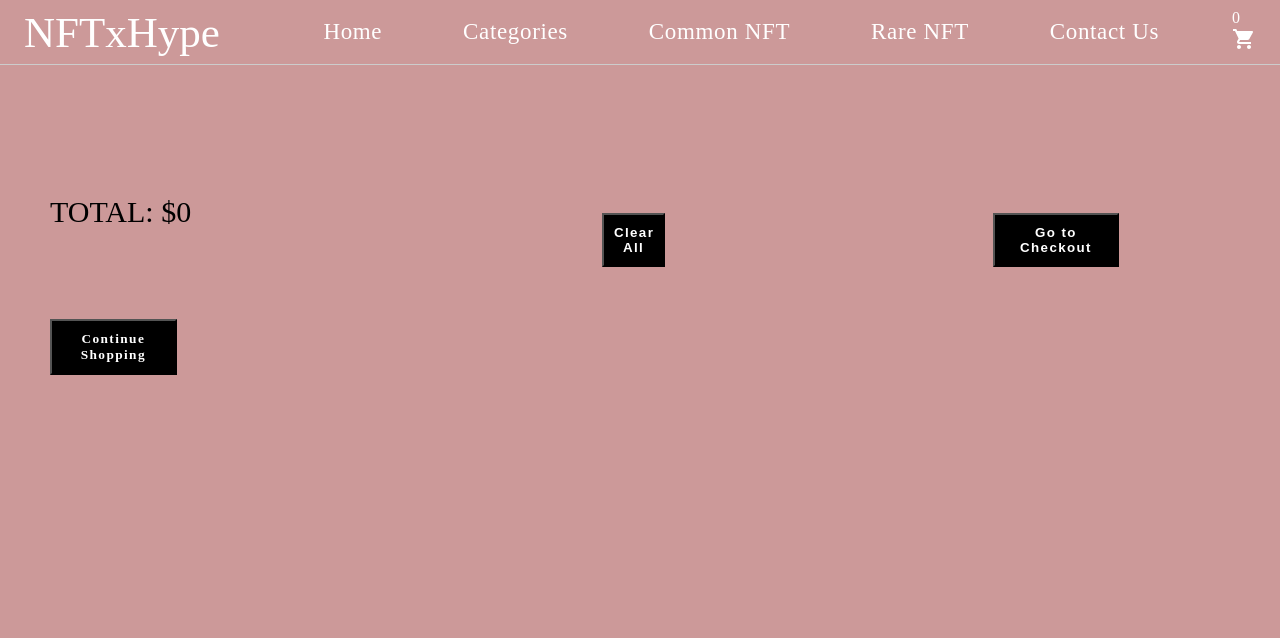
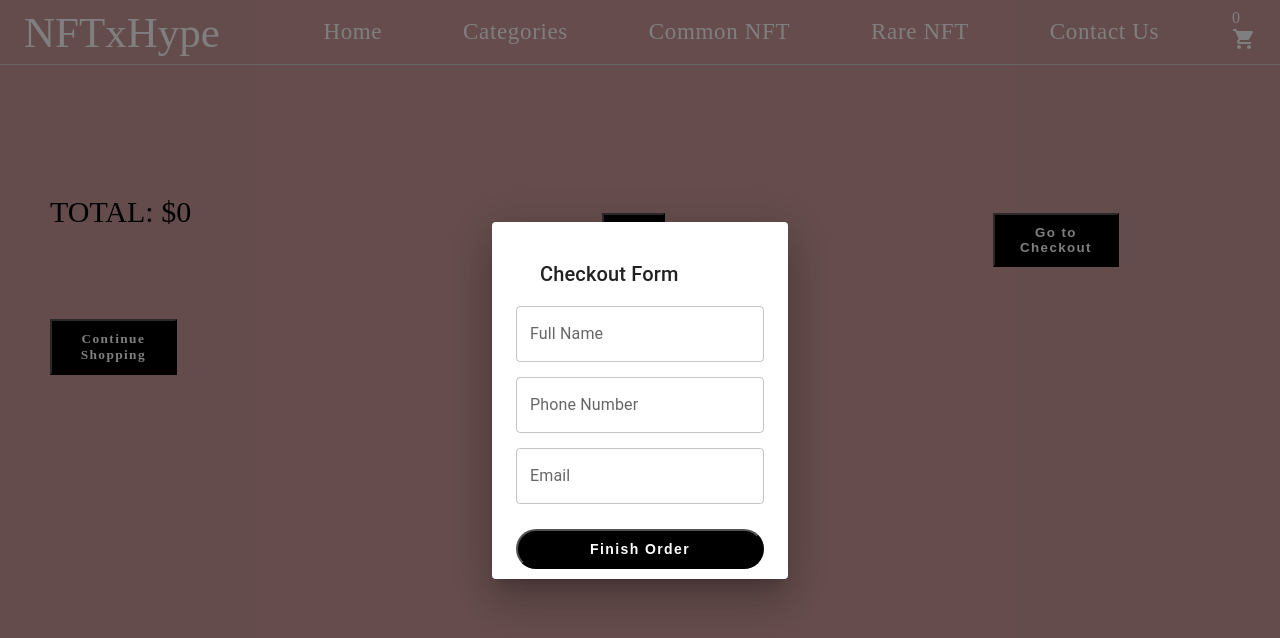
Before and after one commit to LucasETrigo/ecom-react-app, a React (Create React App) app: page /cart in a window 1280 px wide. Both pictures are taken after a click on the button "Go to Checkout". Shown: the top 638 px of the page. Built offline with nearby package versions, Linux system fonts and the light colour scheme; a web font is replaced by a local one.

Commit message:
Adding checkout page with firestore integrated and context

```diff
--- /dev/null
+++ b/src/components/Modal/Modal.js
@@ -0,0 +1,18 @@
+import { DialogTitle } from '@mui/material';
+import { Dialog } from '@mui/material';
+import DialogContent from '@mui/material/DialogContent';
+
+
+const Modal = ({handleClose, open, children, title}) => {
+
+    return(
+        <Dialog onClose={handleClose} open={open}>
+            <DialogContent>
+                <DialogTitle>{title}</DialogTitle>
+                {children}
+            </DialogContent>
+        </Dialog>
+    )
+}
+
+export default Modal
--- a/src/pages/Cart.css
+++ b/src/pages/Cart.css
@@ -159,3 +159,23 @@ hr {
     position: relative;
     top: 90px;
 }
+
+.contact__form {
+    display: flex;
+    flex-direction: column;
+}
+
+.contact__form > div {
+    margin-bottom: 15px;
+}
+
+.contact__form button {
+    position: relative;
+    top: 10px;
+    background: black;
+    border-radius: 40px;
+    text-transform: none;
+    color: white;
+    padding: 10px 20px;
+    font-size: 14px;cursor: pointer;
+}
--- a/src/pages/Cart.js
+++ b/src/pages/Cart.js
@@ -1,9 +1,17 @@
 //React Imports
-import React, { useContext } from "react";
+import React, { useContext, useState } from "react";
 import { Link } from "react-router-dom";
+
+//Firebase Imports
+import { addDoc, collection } from 'firebase/firestore';
+import db from "../utils/firebaseConfig";
 
 //Components Imports
 import CartContext from "../context/CartContext";
+import Modal from "../components/Modal/Modal";
+
+//MUI Imports
+import TextField from '@mui/material/TextField';
 
 //Styles Imports
 import "./Cart.css";
@@ -11,9 +19,64 @@ import "./Cart.css";
 
 
 const Cart = () => {
+
+    /*====== FOR CART CONTEXT ======*/
     const { cartListItems, addItem, removeItem, clearItems, getTotalPrice } = useContext(CartContext);
 
+    /*====== FOR MODAL BUYER(NAME, EMAIL, PHONE) CHECKOUT ======*/
+    const [showModal, setShowModal] = useState(false)
+    const [formValue, setFormValue] = useState({
+        name: '',
+        phone: '',
+        email: ''
+    })
 
+    const handleChange = (e) => {
+        setFormValue({...formValue, [e.target.name] : e.target.value})
+    }
+
+
+    /*====== FOR MODAL ORDER(ID, TITLE, PRICE...) CHECKOUT ======*/
+    const [order, setOrder] = useState ({
+        buyer: {},
+        items: cartListItems.map( (item) => {
+            return {
+                id: item.data.id,
+                title: item.data.title,
+                price: item.data.price
+            }
+        }),
+        total: getTotalPrice()
+    })
+
+
+    /*====== FIREBASE/FIRESTORE ======*/
+    const saveData = async (newOrder) => {
+        const orderFirebase = collection(db, 'orders')
+        const orderDoc = await addDoc(orderFirebase, newOrder)
+        console.log("orden generada: ", orderDoc)
+        setSuccess(orderDoc.id)
+    }
+
+
+
+
+    /*====== SUMBMIT ALL  ======*/
+    const handleSubmit = (e) => {
+        e.preventDefault()
+        setOrder({...order, buyer: formValue})
+        saveData({...order, buyer: formValue})
+    }
+
+
+
+    /*====== SUCCESSFUL ORDER ======*/
+    const [success, setSuccess] = useState()
+
+
+
+
+    /*====== RETURN STARTS ======*/
     return (
         <div>
             {
@@ -66,9 +129,24 @@ const Cart = () => {
                     <button className="cart-clear-btn" onClick={clearItems}>Clear All</button>
                 </div>
                 <div className="btn-checkout-cart">
-                    <button className="cart-check-btn">Go to Checkout</button>
+                    <button className="cart-check-btn" onClick={() => setShowModal(true)}>Go to Checkout</button>
                 </div>
             </div>
+            <Modal title={success ? 'Successful Order' : 'Checkout Form'} open={showModal} handleClose={() => setShowModal(false)}>
+                {success ? (
+                    <div>
+                        Your order was received, you will get your NFTS ASAP!
+                        Order Number: {success}
+                    </div>
+                ) : (
+                    <form className="contact__form" onSubmit={handleSubmit}>
+                        <TextField id="outlined-basic" name="name" label="Full Name" variant="outlined" value={formValue.name} onChange={handleChange}/>
+                        <TextField id="outlined-basic" name="phone" label="Phone Number" variant="outlined" value={formValue.phone} onChange={handleChange}/>
+                        <TextField id="outlined-basic" name="email" label="Email" variant="outlined" value={formValue.email} onChange={handleChange}/>
+                        <button type="submit">Finish Order</button>
+                    </form>
+                )}
+            </Modal>
         </div>
     );
 };
```
